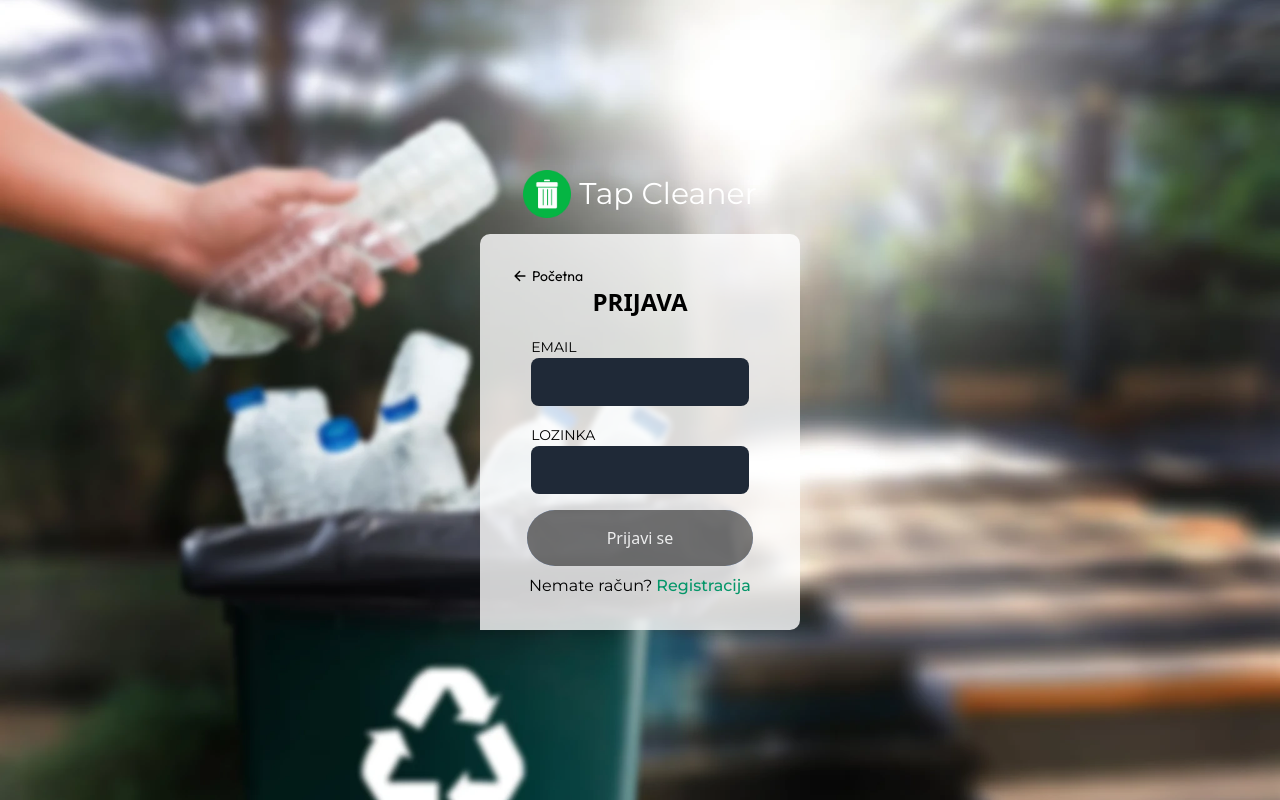
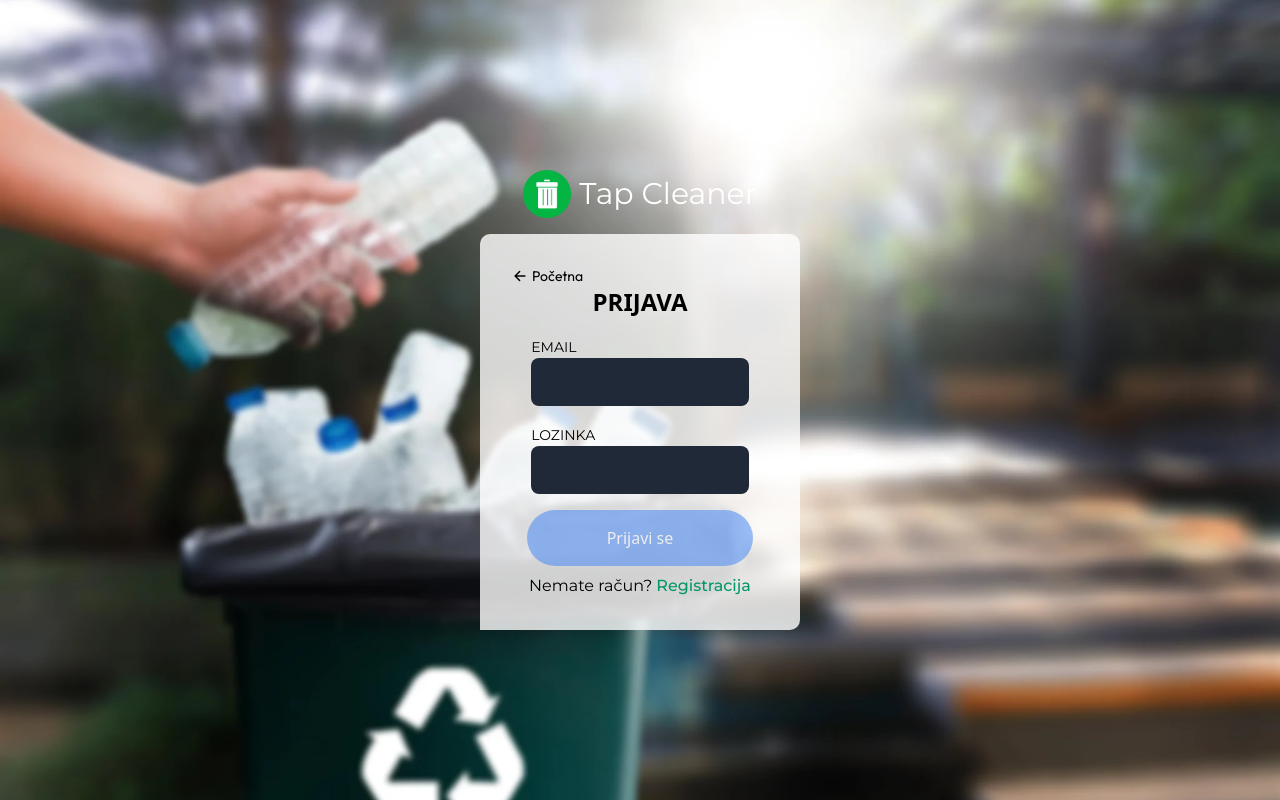
Before and after one commit to IzetDelibasic/tap-cleaner-hci, a React (Vite) app: page /login in a window 1280 px wide. Built offline with nearby package versions, Linux system fonts and the light colour scheme.

Commit message:
Deleting unnecessary components, adding spinner loading on register and login page

```diff
--- a/src/components/AllQueries/AllQueries.jsx
+++ /dev/null
@@ -1,5 +0,0 @@
-const AllQueries = () => {
-  return <div>AllQueries</div>;
-};
-
-export default AllQueries;
--- a/src/components/ContactForm/ContactForm.jsx
+++ b/src/components/ContactForm/ContactForm.jsx
@@ -1,13 +1,13 @@
 // -React-
 import { useState, useRef } from "react";
 import { useNavigate } from "react-router-dom";
+import { toast } from "react-toastify";
 // -Axios-
 import axios from "axios";
 // -Components-
 import CustomButton from "../Button/Button";
 // -Environments-
 import { environment } from "../../environments/environments";
-import { toast } from "react-toastify";
 
 const ContactForm = () => {
   const [isSubmitting, setIsSubmitting] = useState(false);
--- a/src/components/EditProfileForm/EditProfileForm.jsx
+++ /dev/null
@@ -1,5 +0,0 @@
-const EditProfileForm = () => {
-  return <div>EditProfileForm</div>;
-};
-
-export default EditProfileForm;
--- a/src/components/Navbar/Navbar.jsx
+++ b/src/components/Navbar/Navbar.jsx
@@ -19,8 +19,8 @@ const Navbar = () => {
   return (
     <div className="bg-emerald-600 border-b-2 border-black border-opacity-20 font-montserrat">
       <div className="max-w-screen-xl flex flex-wrap items-center justify-between mx-auto p-4">
-        <Link to="/dashboard" className="flex items-center">
-          <FaRegTrashAlt className="text-white cursor-pointer mr-2" />
+        <Link to="/dashboard" className="flex items-center cursor-default">
+          <FaRegTrashAlt className="text-white mr-2" />
           <div className="self-center text-xl font-medium font-montserrat whitespace-nowrap text-white">
             Tap Cleaner
           </div>
--- a/src/components/UserQueries/UserQueries.jsx
+++ b/src/components/UserQueries/UserQueries.jsx
@@ -1,10 +1,11 @@
 // -React-
 import { useEffect, useState } from "react";
+import { Link } from "react-router-dom";
 // -Axios-
 import axios from "axios";
 // -Environments-
 import { environment } from "../../environments/environments";
-import { Link } from "react-router-dom";
+// -Components-
 import CustomButton from "../Button/Button";
 
 const UserQueries = () => {
--- a/src/components/index.js
+++ b/src/components/index.js
@@ -1,5 +1,3 @@
-export { default as AllQueries } from "./AllQueries/AllQueries";
-
 export { default as CustomButton } from "./Button/Button";
 
 export { default as ContactForm } from "./ContactForm/ContactForm";
--- a/src/pages/AddQuery/AddQuery.jsx
+++ b/src/pages/AddQuery/AddQuery.jsx
@@ -1,5 +1,8 @@
+// -React-
+import { Link } from "react-router-dom";
+// -Components-
 import { ContactForm, Navbar } from "../../components";
-import { Link } from "react-router-dom";
+// -Icons-
 import { IoArrowBack } from "react-icons/io5";
 
 const AddQuery = () => {
--- a/src/pages/Login/Login.jsx
+++ b/src/pages/Login/Login.jsx
@@ -12,11 +12,13 @@ import { FormRow } from "../../components";
 import { environment } from "../../environments/environments";
 // -Icons-
 import { IoArrowBack } from "react-icons/io5";
+import { FaSpinner } from "react-icons/fa";
 
 const Login = () => {
   const [email, setEmail] = useState("");
   const [password, setPassword] = useState("");
   const [formValid, setFormValid] = useState(false);
+  const [isLoading, setIsLoading] = useState(false);
   const navigate = useNavigate();
 
   const handleInputChange = (e) => {
@@ -28,35 +30,29 @@ const Login = () => {
 
   const handleSubmit = async (e) => {
     e.preventDefault();
-    const userData = {
-      email,
-      password,
-    };
     if (!formValid) return;
+
+    setIsLoading(true);
     try {
       const response = await axios.post(
         `${environment.apiBaseUrl}/User/Login`,
-        userData
+        { email, password }
       );
       const { token, rola } = response.data;
-      console.log(response.data);
-
-      const loggedInUserData = {
-        jwtToken: token,
-        email,
-        role: rola,
-      };
 
       localStorage.clear();
       localStorage.setItem(
         "loggedInUserData",
-        JSON.stringify(loggedInUserData)
+        JSON.stringify({ jwtToken: token, email, role: rola })
       );
+
       toast.success("Vaša prijava je uspješna!");
       navigate("/dashboard");
     } catch (err) {
       toast.error("Greška prilikom prijave. Pokušajte ponovno!");
       console.error(err);
+    } finally {
+      setIsLoading(false);
     }
   };
 
@@ -86,11 +82,7 @@ const Login = () => {
         <h1 className="text-2xl font-bold text-bluePurple uppercase mb-4 text-center">
           Prijava
         </h1>
-        <Form
-          className="flex flex-col items-center"
-          method="post"
-          onSubmit={handleSubmit}
-        >
+        <form className="flex flex-col items-center" onSubmit={handleSubmit}>
           <FormRow
             type="email"
             name="email"
@@ -104,16 +96,19 @@ const Login = () => {
             onChange={handleInputChange}
           />
           <button
-            className={`relative bg-blue-500 text-white font-medium py-[1rem] px-[3.5rem] md:px-[4rem] lg:px-[5rem] mr-0 mb-[20px] md:mb-0 rounded-[3rem] group overflow-hidden z-[1] ${
-              !formValid && "opacity-50 cursor-not-allowed"
+            className={`relative bg-blue-500 text-white font-medium py-[1rem] px-[3.5rem] md:px-[4rem] lg:px-[5rem] mr-0 mb-[20px] md:mb-0 rounded-[3rem] group overflow-hidden z-[1] flex items-center justify-center ${
+              (!formValid || isLoading) && "opacity-50 cursor-not-allowed"
             }`}
             type="submit"
-            disabled={!formValid}
+            disabled={!formValid || isLoading}
           >
-            <div className="">Prijavi se</div>
-            <div className="absolute inset-0 bg-black w-full transform origin-right transition-transform duration-300 group-hover:scale-x-0 z-[-1]"></div>
+            {isLoading ? (
+              <FaSpinner className="animate-spin h-5 w-5" />
+            ) : (
+              <div>Prijavi se</div>
+            )}
           </button>
-        </Form>
+        </form>
         <div className="pt-2 font-montserrat">
           Nemate račun?
           <Link to="/register" className="ml-1 font-medium text-emerald-600">
--- a/src/pages/QueryAnswer/QueryAnswer.jsx
+++ b/src/pages/QueryAnswer/QueryAnswer.jsx
@@ -1,7 +1,9 @@
 // -React-
 import { useState } from "react";
-import { useNavigate } from "react-router-dom";
+import { useNavigate, Link } from "react-router-dom";
 import { toast } from "react-toastify";
+// -Icons-
+import { IoArrowBack } from "react-icons/io5";
 // -Components-
 import { Navbar, CustomButton } from "../../components";
 
@@ -20,6 +22,13 @@ const QueryAnswer = () => {
   return (
     <>
       <Navbar />
+      <Link
+        to="/admin/all-queries"
+        className="self-start flex justify-start items-center hover:text-emerald-600 ease-in-out duration-300 mt-6 ml-4"
+      >
+        <IoArrowBack className="h-4 w-4 mr-1" />
+        <p className="text-sm font-subtitle">Nazad</p>
+      </Link>
       <div className="w-[85%] md:max-w-xl mx-auto p-6 mt-6 rounded-lg shadow-lg border-[1px] border-emerald-600">
         <h2 className="text-2xl font-bold mb-4 font-montserrat text-center">
           Odgovor na Upit
--- a/src/pages/Register/Register.jsx
+++ b/src/pages/Register/Register.jsx
@@ -12,6 +12,7 @@ import axios from "axios";
 import { environment } from "../../environments/environments";
 // -Icons-
 import { IoArrowBack } from "react-icons/io5";
+import { FaSpinner } from "react-icons/fa";
 
 const Register = () => {
   const [firstName, setFirstName] = useState("");
@@ -20,6 +21,7 @@ const Register = () => {
   const [email, setEmail] = useState("");
   const [password, setPassword] = useState("");
   const [formValid, setFormValid] = useState(false);
+  const [isLoading, setIsLoading] = useState(false);
   const navigate = useNavigate();
 
   const handleInputChange = (e) => {
@@ -54,6 +56,9 @@ const Register = () => {
 
   const handleSubmit = async (e) => {
     e.preventDefault();
+    if (!formValid) return;
+
+    setIsLoading(true);
 
     const userData = {
       firstName,
@@ -71,6 +76,8 @@ const Register = () => {
     } catch (err) {
       toast.error("Greška prilikom registracije. Pokušajte ponovno!");
       console.error(err);
+    } finally {
+      setIsLoading(false);
     }
   };
 
@@ -138,14 +145,17 @@ const Register = () => {
           />
 
           <button
-            className={`relative bg-emerald-600 text-white font-medium py-[1rem] px-[3.5rem] md:px-[4rem] lg:px-[5rem] mr-0 mb-[20px] md:mb-0 rounded-[3rem] group overflow-hidden z-[1] ${
-              !formValid && "opacity-50 cursor-not-allowed"
+            className={`relative bg-blue-500 text-white font-medium py-[1rem] px-[3.5rem] md:px-[4rem] lg:px-[5rem] mr-0 mb-[20px] md:mb-0 rounded-[3rem] group overflow-hidden z-[1] flex items-center justify-center ${
+              (!formValid || isLoading) && "opacity-50 cursor-not-allowed"
             }`}
             type="submit"
-            disabled={!formValid}
+            disabled={!formValid || isLoading}
           >
-            <div className="">Registruj se</div>
-            <div className="absolute inset-0 bg-black w-full transform origin-right transition-transform duration-300 group-hover:scale-x-0 z-[-1]"></div>
+            {isLoading ? (
+              <FaSpinner className="animate-spin h-5 w-5" />
+            ) : (
+              <div>Registruj se</div>
+            )}
           </button>
         </Form>
         <div className="pt-4 font-montserrat">
```
Also changed, not shown: src/pages/AddContainer/AddContainer.jsx (+8 -4 lines).
